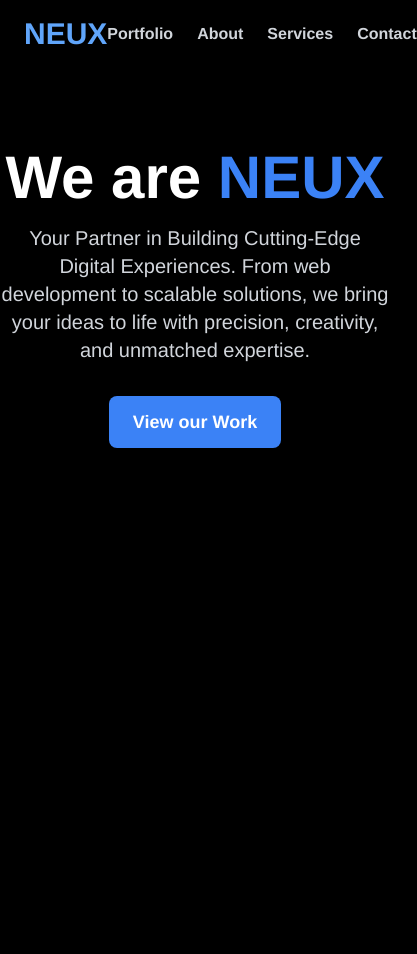
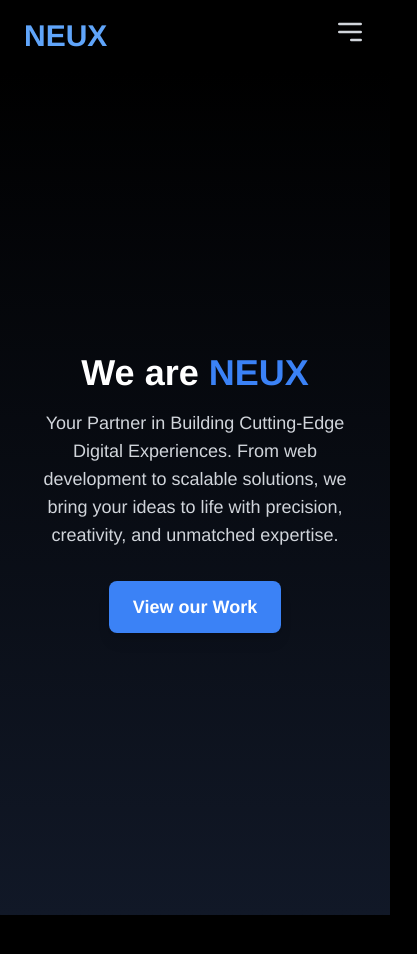
Before and after one commit to Abinash17a/Neux, a Next.js app: page / in a window 390 px wide. Shown: the top 954 px of the page, 417 px wide, since content can reach past the window. Built offline with nearby package versions, Linux system fonts and the light colour scheme.

Commit message:
header changes and landing page changes

```diff
--- a/package.json
+++ b/package.json
@@ -11,8 +11,9 @@
   "dependencies": {
     "framer-motion": "^11.12.0",
     "next": "15.0.3",
-    "react": "19.0.0-rc-66855b96-20241106",
-    "react-dom": "19.0.0-rc-66855b96-20241106"
+    "react": "18.2.0",
+    "react-dom": "18.2.0",
+    "react-responsive": "^10.0.0"
   },
   "devDependencies": {
     "@types/node": "^20",
--- a/src/app/components/Header.tsx
+++ b/src/app/components/Header.tsx
@@ -1,9 +1,13 @@
 'use client';
 
+import { useState } from 'react';
 import { useRouter } from 'next/navigation';
+import { useMediaQuery } from 'react-responsive';
 
 export default function Header() {
   const router = useRouter();
+  const isMobile = useMediaQuery({ maxWidth: 768 });
+  const [isMenuOpen, setIsMenuOpen] = useState(false);
 
   return (
     <header className="flex items-center justify-between px-6 py-4 bg-black text-gray-100 sticky top-0 z-50">
@@ -16,6 +20,60 @@ export default function Header() {
       </div>
 
       {/* Navigation Links */}
+      {isMobile ? (
+        <div className="relative">
+          {/* Menu Toggle Button */}
+          <button
+            onClick={() => setIsMenuOpen(!isMenuOpen)}
+            className="text-gray-300 focus:outline-none"
+          >
+            <svg
+              xmlns="http://www.w3.org/2000/svg"
+              fill="none"
+              viewBox="0 0 24 24"
+              strokeWidth="2"
+              stroke="currentColor"
+              className="w-8 h-8"
+            >
+              <path
+                strokeLinecap="round"
+                strokeLinejoin="round"
+                d="M4 6h16M4 12h16m-7 6h7"
+              />
+            </svg>
+          </button>
+
+          {/* Dropdown Menu */}
+          {isMenuOpen && (
+            <div className="absolute right-0 mt-2 w-48 bg-gray-800 rounded-md shadow-lg">
+              <a
+                href="/portfolio"
+                className="block px-4 py-2 text-gray-300 hover:text-blue-400 hover:bg-gray-700 rounded-md transition-colors"
+              >
+                Portfolio
+              </a>
+              <a
+                href="/about"
+                className="block px-4 py-2 text-gray-300 hover:text-blue-400 hover:bg-gray-700 rounded-md transition-colors"
+              >
+                About
+              </a>
+              <a
+                href="/services"
+                className="block px-4 py-2 text-gray-300 hover:text-blue-400 hover:bg-gray-700 rounded-md transition-colors"
+              >
+                Services
+              </a>
+              <a
+                href="/contact"
+                className="block px-4 py-2 text-gray-300 hover:text-blue-400 hover:bg-gray-700 rounded-md transition-colors"
+              >
+                Contact
+              </a>
+            </div>
+          )}
+        </div>
+      ) : (
         <nav className="flex space-x-6">
           <a
             href="/portfolio"
@@ -42,6 +100,7 @@ export default function Header() {
             Contact
           </a>
         </nav>
+      )}
     </header>
   );
 }
--- a/src/app/page.tsx
+++ b/src/app/page.tsx
@@ -1,14 +1,13 @@
 'use client';
 
 import { useState, useEffect } from 'react';
-import { useRouter } from 'next/navigation'; // Import the router hook
-import { motion } from 'framer-motion'; // For animation effects
+import { useRouter } from 'next/navigation';
+import { motion } from 'framer-motion';
 
 export default function HomePage() {
   const [scrollPosition, setScrollPosition] = useState(0);
-  const router = useRouter(); // Initialize the router
+  const router = useRouter();
 
-  // Update scroll position on scroll event
   useEffect(() => {
     const handleScroll = () => {
       setScrollPosition(window.scrollY);
@@ -22,11 +21,11 @@ export default function HomePage() {
   return (
     <div className="text-white">
       {/* Hero Section */}
-      <section className="text-center py-20">
-        <h2 className="text-6xl font-extrabold">
+      <section className="text-center min-h-screen flex flex-col justify-center items-center px-6 bg-gradient-to-b from-black to-gray-900">
+        <h2 className="text-4xl sm:text-5xl lg:text-6xl font-extrabold">
           We are <span className="text-blue-500">NEUX</span>
         </h2>
-        <p className="mt-4 text-xl text-gray-300 max-w-2xl mx-auto">
+        <p className="mt-4 text-lg sm:text-xl text-gray-300 max-w-3xl">
           Your Partner in Building Cutting-Edge Digital Experiences. From web development to scalable solutions, we bring your ideas to life with precision, creativity, and unmatched expertise.
         </p>
         <motion.button
@@ -34,7 +33,7 @@ export default function HomePage() {
           initial={{ opacity: 0 }}
           animate={{ opacity: 1 }}
           transition={{ duration: 1 }}
-          onClick={() => router.push('/portfolio')} // Navigate to portfolio
+          onClick={() => router.push('/portfolio')}
         >
           View our Work
         </motion.button>
@@ -42,32 +41,32 @@ export default function HomePage() {
 
       {/* Features Section */}
       <motion.section
-        className="text-center py-20 bg-black"
+        className="text-center py-20 px-6 bg-black"
         initial={{ opacity: 0 }}
         animate={{ opacity: scrollPosition > 350 ? 1 : 0 }}
         transition={{ duration: 1 }}
       >
-        <h3 className="text-4xl font-extrabold text-blue-500">Our Features</h3>
-        <div className="mt-8 grid grid-cols-1 sm:grid-cols-2 md:grid-cols-3 gap-12">
+        <h3 className="text-3xl sm:text-4xl font-extrabold text-blue-500">Our Features</h3>
+        <div className="mt-8 grid grid-cols-1 sm:grid-cols-2 lg:grid-cols-3 gap-12">
           <div className="flex flex-col items-center">
             <div className="text-4xl text-blue-500">📱</div>
-            <h4 className="mt-4 text-2xl font-bold">Mobile Development</h4>
-            <p className="mt-2 text-gray-300">
-              Building mobile-first solutions with exceptional user experiences. Lorem ipsum dolor sit amet, consectetur adipiscing elit. Ut tincidunt erat sit amet enim vestibulum, sed volutpat ligula facilisis.
+            <h4 className="mt-4 text-xl sm:text-2xl font-bold">Mobile Development</h4>
+            <p className="mt-2 text-gray-300 text-sm sm:text-base">
+              Building mobile-first solutions with exceptional user experiences.
             </p>
           </div>
           <div className="flex flex-col items-center">
             <div className="text-4xl text-blue-500">💻</div>
-            <h4 className="mt-4 text-2xl font-bold">Web Development</h4>
-            <p className="mt-2 text-gray-300">
-              Responsive and scalable web applications for your business needs. Lorem ipsum dolor sit amet, consectetur adipiscing elit. Cras non sapien interdum, sollicitudin elit sed, convallis elit.
+            <h4 className="mt-4 text-xl sm:text-2xl font-bold">Web Development</h4>
+            <p className="mt-2 text-gray-300 text-sm sm:text-base">
+              Responsive and scalable web applications for your business needs.
             </p>
           </div>
           <div className="flex flex-col items-center">
             <div className="text-4xl text-blue-500">🚀</div>
-            <h4 className="mt-4 text-2xl font-bold">Cloud Solutions</h4>
-            <p className="mt-2 text-gray-300">
-              Cloud-based solutions to optimize business operations and scalability. Lorem ipsum dolor sit amet, consectetur adipiscing elit. Fusce auctor ligula non risus fringilla, id varius sem viverra.
+            <h4 className="mt-4 text-xl sm:text-2xl font-bold">Cloud Solutions</h4>
+            <p className="mt-2 text-gray-300 text-sm sm:text-base">
+              Cloud-based solutions to optimize business operations and scalability.
             </p>
           </div>
         </div>
@@ -75,22 +74,22 @@ export default function HomePage() {
 
       {/* Testimonials Section */}
       <motion.section
-        className="text-center py-20"
+        className="text-center py-20 px-6"
         initial={{ opacity: 0 }}
         animate={{ opacity: scrollPosition > 500 ? 1 : 0 }}
         transition={{ duration: 1 }}
       >
-        <h3 className="text-4xl font-extrabold text-blue-500">What Our Clients Say</h3>
+        <h3 className="text-3xl sm:text-4xl font-extrabold text-blue-500">What Our Clients Say</h3>
         <div className="mt-8 space-y-12">
           <div className="max-w-xl mx-auto">
-            <p className="text-xl text-gray-300">
-              "NEUX transformed our digital experience and helped us scale faster than we ever thought possible. Their team is responsive, creative, and incredibly skilled. Lorem ipsum dolor sit amet, consectetur adipiscing elit."
+            <p className="text-sm sm:text-lg text-gray-300">
+              "NEUX transformed our digital experience and helped us scale faster than we ever thought possible."
             </p>
             <div className="mt-4 font-semibold">John Doe, CEO - Example Corp</div>
           </div>
           <div className="max-w-xl mx-auto">
-            <p className="text-xl text-gray-300">
-              "Working with NEUX was a game changer for us. They took the time to understand our needs and delivered exactly what we wanted. Lorem ipsum dolor sit amet, consectetur adipiscing elit, sed do eiusmod tempor incididunt."
+            <p className="text-sm sm:text-lg text-gray-300">
+              "Working with NEUX was a game changer for us. They took the time to understand our needs and delivered exactly what we wanted."
             </p>
             <div className="mt-4 font-semibold">Jane Smith, Founder - Tech Co.</div>
           </div>
@@ -99,21 +98,21 @@ export default function HomePage() {
 
       {/* Call to Action Section */}
       <motion.section
-        className="bg-blue-500 text-center py-20"
+        className="bg-blue-500 text-center py-20 px-6"
         initial={{ opacity: 0 }}
         animate={{ opacity: scrollPosition > 500 ? 1 : 0 }}
         transition={{ duration: 1 }}
       >
-        <h3 className="text-4xl font-extrabold text-white">Ready to Get Started?</h3>
-        <p className="mt-4 text-lg text-gray-100 max-w-2xl mx-auto">
-          Let’s work together and turn your ideas into reality. Reach out to us today! Lorem ipsum dolor sit amet, consectetur adipiscing elit, sed do eiusmod tempor incididunt ut labore et dolore magna aliqua.
+        <h3 className="text-3xl sm:text-4xl font-extrabold text-white">Ready to Get Started?</h3>
+        <p className="mt-4 text-sm sm:text-lg text-gray-100 max-w-2xl mx-auto">
+          Let’s work together and turn your ideas into reality. Reach out to us today!
         </p>
         <motion.button
           className="mt-8 bg-white text-blue-500 px-6 py-3 rounded-lg hover:bg-gray-200 shadow-lg transition-all duration-100 ease-in-out font-semibold text-lg"
           initial={{ opacity: 0 }}
           animate={{ opacity: scrollPosition > 500 ? 1 : 0 }}
           transition={{ duration: 1 }}
-          onClick={() => router.push('/contact')} // Navigate to contact
+          onClick={() => router.push('/contact')}
         >
           Contact Us
         </motion.button>
```
Also changed, not shown: 1 other file (tests, documents, lock files or other folders). Lines whose indentation alone changed are shown as unchanged.
